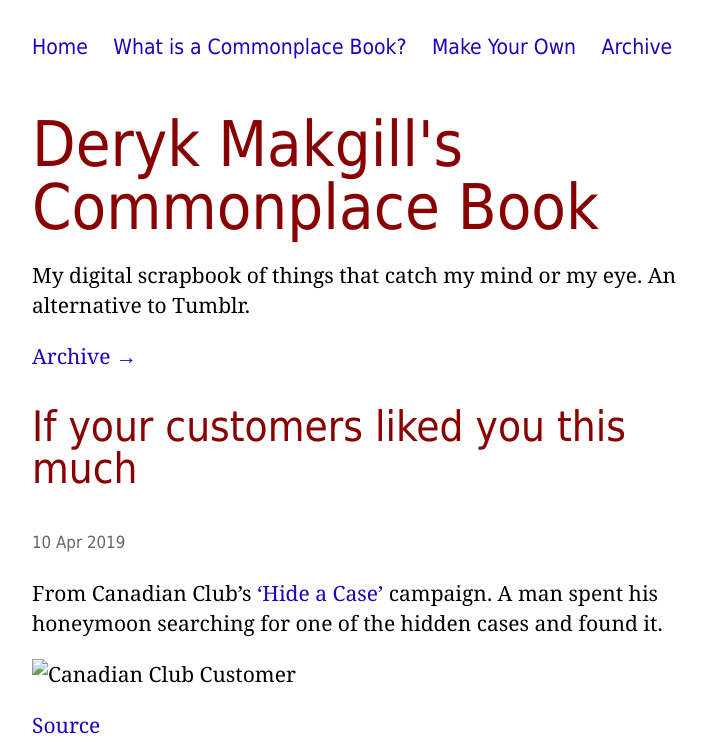
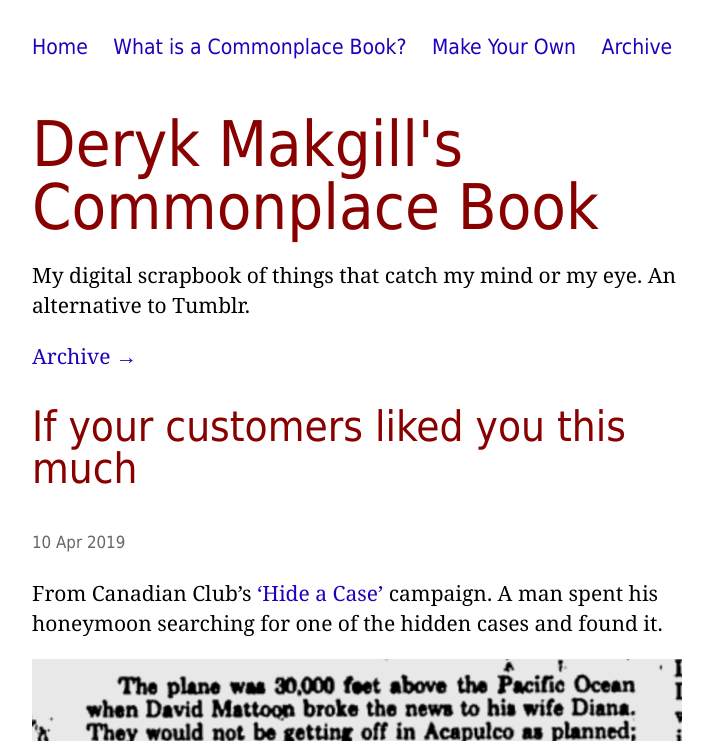
Before and after one commit to derykmakgill/commonplace, a Jekyll site: the page built from _posts/2019-04-10-3.md, in a window 1280 px wide. Shown: the top 741 px of the page, without its empty margins (188-901 px from the left). Built offline with Jekyll 4.4.1, drawn with Linux system fonts in a browser that asks for light colours; grey boxes are pictures that could not be loaded.

Commit message:
Update 2019-04-10-3.md

```diff
--- a/_posts/2019-04-10-3.md
+++ b/_posts/2019-04-10-3.md
@@ -5,10 +5,10 @@
 
 From Canadian Club's ['Hide a Case'](https://derykmakgill.com/commonplace/2019/04/10/2/) campaign. A man spent his honeymoon searching for one of the hidden cases and found it.
 
-![Canadian Club Customer](commonplace/assets/images/Canadian-Club-Customer.png)
+![Canadian Club Customer](/commonplace/assets/images/Canadian-Club-Customer.png)
 
 [Source](https://news.google.com/newspapers?nid=888&dat=19790922&id=7v0NAAAAIBAJ&sjid=cnwDAAAAIBAJ&pg=4363,5384836&hl=en)
 
-![Canadian Club Honeymoon](assets/images/Canadian-Club-Honeymoon.png)
+![Canadian Club Honeymoon](/commonplace/assets/images/Canadian-Club-Honeymoon.png)
 
 Imagine having customers who liked you this much.
```
